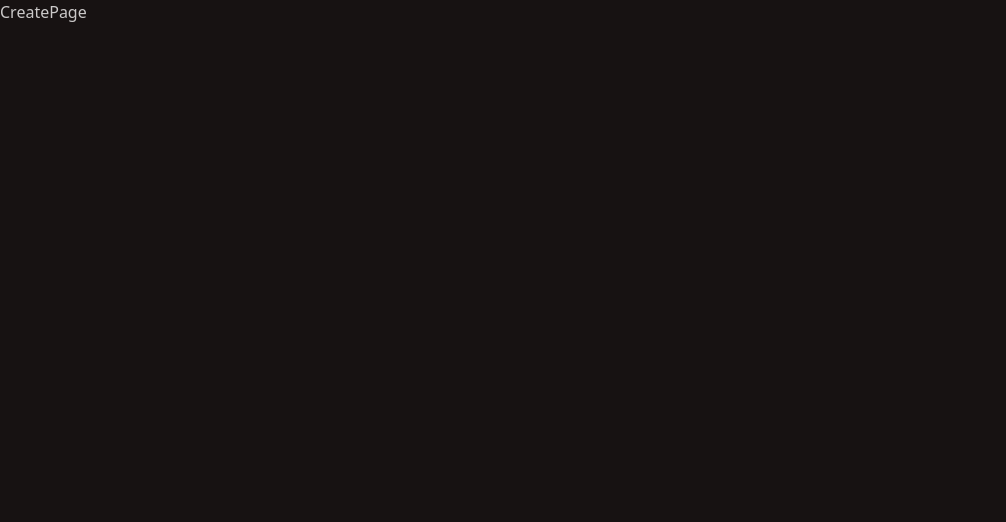
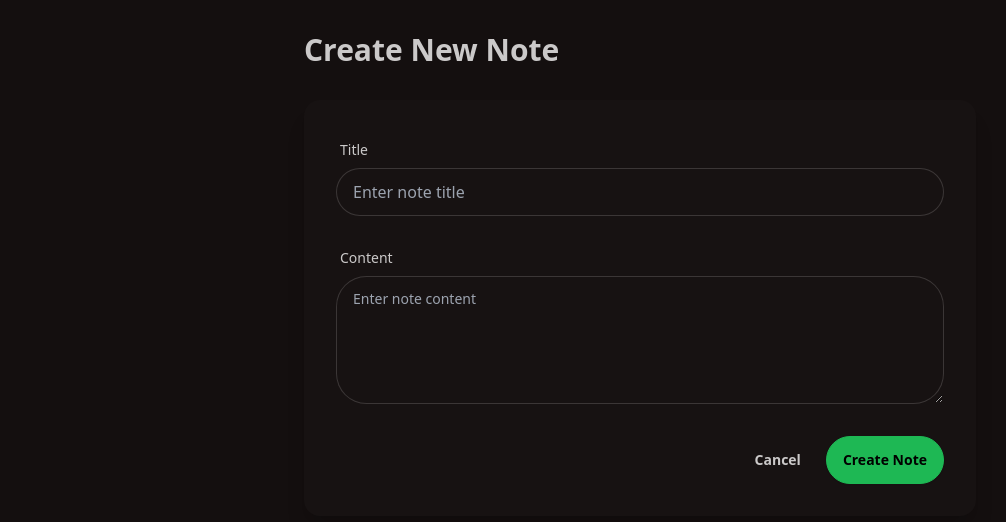
Before and after one commit to divya139/mern-noteapp, a React app in the folder frontend/: page /create in a window 1280 px wide. Shown: the top 522 px of the page, without its empty margins (0-1006 px from the left). Built offline with nearby package versions, Linux system fonts and the light colour scheme; the HTML template or start-up script is replaced by a standard one.

Commit message:
added delete notes create notes pages

```diff
--- a/frontend/src/App.jsx
+++ b/frontend/src/App.jsx
@@ -8,7 +8,8 @@ import toast from 'react-hot-toast';
 
 const App = () => {
   return (
-    <div data-theme="forest">
+    <div className='relative h-full w-full'>
+      <div className="absolute inset-0 -z-10 h-full w-full items-center px-5 py-24 [background:radial-gradient(125%_125%_at_50%_10%,#000_60%,#00FF9D40_100%)]" />
       <Routes>
         <Route path="/" element = {<HomePage/>}/>
         <Route path="/create" element = {<CreatePage/>}/>
--- a/frontend/src/Pages/CreatePage.jsx
+++ b/frontend/src/Pages/CreatePage.jsx
@@ -1,9 +1,99 @@
-import React from 'react'
+import React, { useState } from 'react'
+import { useNavigate } from 'react-router'
+import toast from 'react-hot-toast'
+import api from '../lib/axios.js'
 
 const CreatePage = () => {
+  const [title, setTitle] = useState('')
+  const [content, setContent] = useState('')
+  const [loading, setLoading] = useState(false)
+  const navigate = useNavigate()
+
+  const handleSubmit = async (e) => {
+    e.preventDefault()
+    if (!title.trim() || !content.trim()) {
+      toast.error('Please fill in both title and content')
+      return
+    }
+
+    setLoading(true)
+    try {
+      const response = await api.post('/notes', {
+        title: title.trim(),
+        content: content.trim()
+      })
+
+      toast.success('Note created successfully!')
+      navigate('/')
+    } catch (error) {
+      console.error('Error creating note:', error)
+      if (error.response.status === 429) {
+        toast.error("Too many requests!", {
+          duration: 4000,
+          icon: "💀",
+        });
+      } else {
+        toast.error("Failed to create note");
+      }
+     // toast.error(error.response?.data?.message || 'Failed to create note')
+    } finally {
+      setLoading(false)
+    }
+  }
+
   return (
-    <div>
-      CreatePage
+    <div className="min-h-screen bg-base-200 p-8">
+      <div className="max-w-2xl mx-auto">
+        <h1 className="text-3xl font-bold mb-8">Create New Note</h1>
+
+        <form onSubmit={handleSubmit} className="card bg-base-100 shadow-xl">
+          <div className="card-body">
+            <div className="form-control mb-4">
+              <label className="label">
+                <span className="label-text">Title</span>
+              </label>
+              <input
+                type="text"
+                placeholder="Enter note title"
+                className="input input-bordered"
+                value={title}
+                onChange={(e) => setTitle(e.target.value)}
+                required
+              />
+            </div>
+
+            <div className="form-control mb-6">
+              <label className="label">
+                <span className="label-text">Content</span>
+              </label>
+              <textarea
+                placeholder="Enter note content"
+                className="textarea textarea-bordered h-32"
+                value={content}
+                onChange={(e) => setContent(e.target.value)}
+                required
+              />
+            </div>
+
+            <div className="card-actions justify-end">
+              <button
+                type="button"
+                className="btn btn-ghost"
+                onClick={() => navigate('/')}
+              >
+                Cancel
+              </button>
+              <button
+                type="submit"
+                className="btn btn-primary"
+                disabled={loading}
+              >
+                {loading ? 'Creating...' : 'Create Note'}
+              </button>
+            </div>
+          </div>
+        </form>
+      </div>
     </div>
   )
 }
--- a/frontend/src/Pages/HomePage.jsx
+++ b/frontend/src/Pages/HomePage.jsx
@@ -2,7 +2,7 @@ import React, { useEffect } from 'react'
 import NavBar from '../components/NavBar.jsx'
 import RateLimitedUI from '../components/RateLimitedUI.jsx';
 import { useState } from 'react';
-import axios from 'axios';
+import api from '../lib/axios.js';
 import toast from 'react-hot-toast';
 import NoteCard from '../components/NoteCard.jsx';
 
@@ -15,7 +15,7 @@ const HomePage = () => {
        const fetchNotes = async () => {
          setLoading(true);
          try {
-           const response = await axios.get('http://localhost:3000/api/notes');
+           const response = await api.get('/notes');
            if (response.statusText === 'OK') {
              const data = await response.data;
              console.log(data);
@@ -45,8 +45,8 @@ const HomePage = () => {
       {isRateLimited && <RateLimitedUI/>}
 
       <div className=' max-w-7xl mx-auto p-4 mt-6'>
-        {loading && <p className='text-center text-primary py-10'>Loading notes...</p>}
-        {notes.length === 0 && !loading && <p className='text-center text-primary py-10'>No notes available. Create one!</p>    }
+        {loading &&  !isRateLimited && <p className='text-center text-primary py-10'>Loading notes...</p>}
+        {notes.length === 0 && !loading && !isRateLimited && <p className='text-center text-primary py-10'>No notes available. Create one!</p>    }
         <div className='grid grid-cols-1 sm:grid-cols-2 md:grid-cols-3 lg:grid-cols-4 gap-6'>
              {notes.map((note) => (
               <NoteCard key={note._id} note={note} setNotes={setNotes} />
--- a/frontend/src/components/NoteCard.jsx
+++ b/frontend/src/components/NoteCard.jsx
@@ -2,8 +2,26 @@ import { PenSquareIcon, Trash2Icon } from 'lucide-react'
 import React from 'react'
 import { Link } from 'react-router'
 import { formatDate } from '../lib/util'
+import api from '../lib/axios.js'
+import toast from 'react-hot-toast'
 
-const NoteCard = ({note}) => {
+const NoteCard = ({note, setNotes }) => {
+  const handleDelete = async (e, id) => {
+    e.preventDefault()
+    e.stopPropagation()
+
+    if (!window.confirm('Are you sure you want to delete this note?')) return
+
+    try {
+      await api.delete(`/notes/${note._id}`)
+      toast.success('Note deleted successfully!')
+     // if (onDelete) onDelete(note._id)
+      setNotes((prev) => prev.filter((note) => note._id !== id)); // get rid of the deleted one
+    } catch (error) {
+      console.error('Error deleting note:', error)
+      toast.error(error.response?.data?.message || 'Failed to delete note')
+    }
+  }
   return (
     <Link to={`/note/${note._id}`} className="card bg-base-200 shadow-md hover:shadow-xl transition-shadow duration-300 border-t-4 border-solid border-[#00FF9D] ease-in-out">
       <div>
@@ -14,7 +32,7 @@ const NoteCard = ({note}) => {
             <span className="text-sm text-base-content/60">{formatDate(new Date(note.createdAt))}</span>
             <div className="flex items-center gap-1">
                 <PenSquareIcon className="size-4" />
-                <button className="btn btn-ghost btn-xs text-error">
+                <button className="btn btn-ghost btn-xs text-error" onClick={(e) => handleDelete(e, note._id)}>
                     <Trash2Icon className="size-4" />
                 </button>
             </div>
--- /dev/null
+++ b/frontend/src/lib/axios.js
@@ -0,0 +1,10 @@
+import axios from "axios";
+
+// in production, there's no localhost so we have to make this dynamic
+const BASE_URL = import.meta.env.MODE === "development" ? "http://localhost:3000/api" : "/api";
+
+const api = axios.create({
+  baseURL: BASE_URL,
+});
+
+export default api;
```
